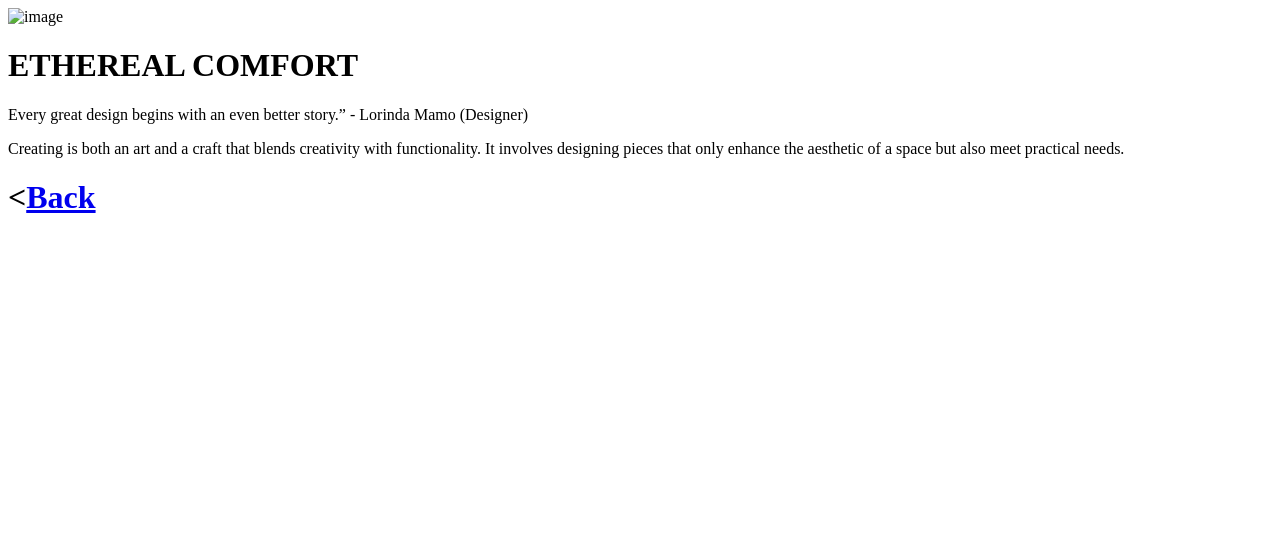
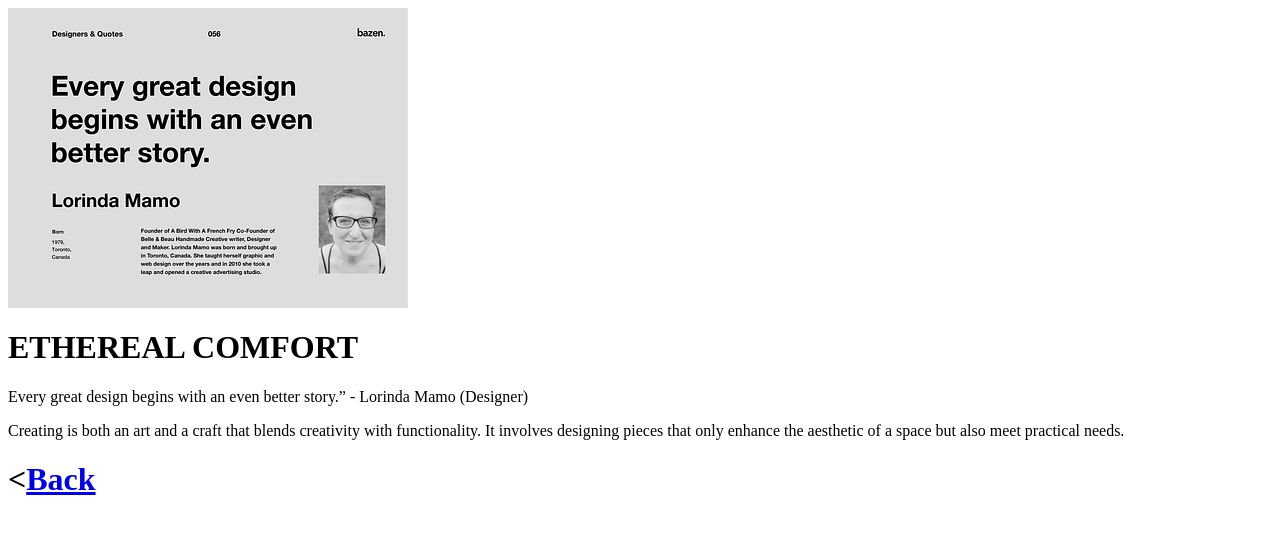
Before and after one commit to Gyshax/Furniture-Design-, a plain HTML site: page reyes.html in a window 1280 px wide. Drawn offline with Linux system fonts and the light colour scheme.

Commit message:
Update reyes.html

```diff
--- a/reyes.html
+++ b/reyes.html
@@ -1,7 +1,8 @@
 <html>
 <head>
-     <img src=images40.jpeg
+<img src=image41.jpeg
 alt="image"/>
+
      <Title>GYSHA MAE's</Title>
 </head>
 
```
